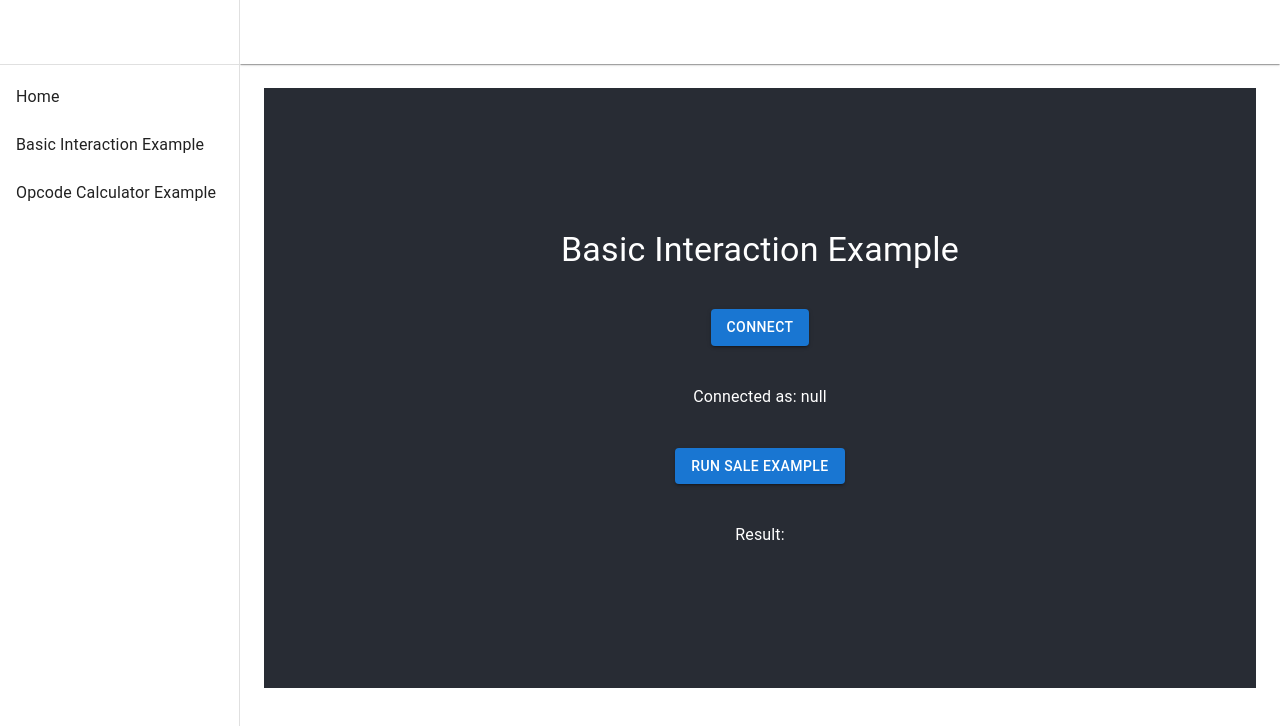
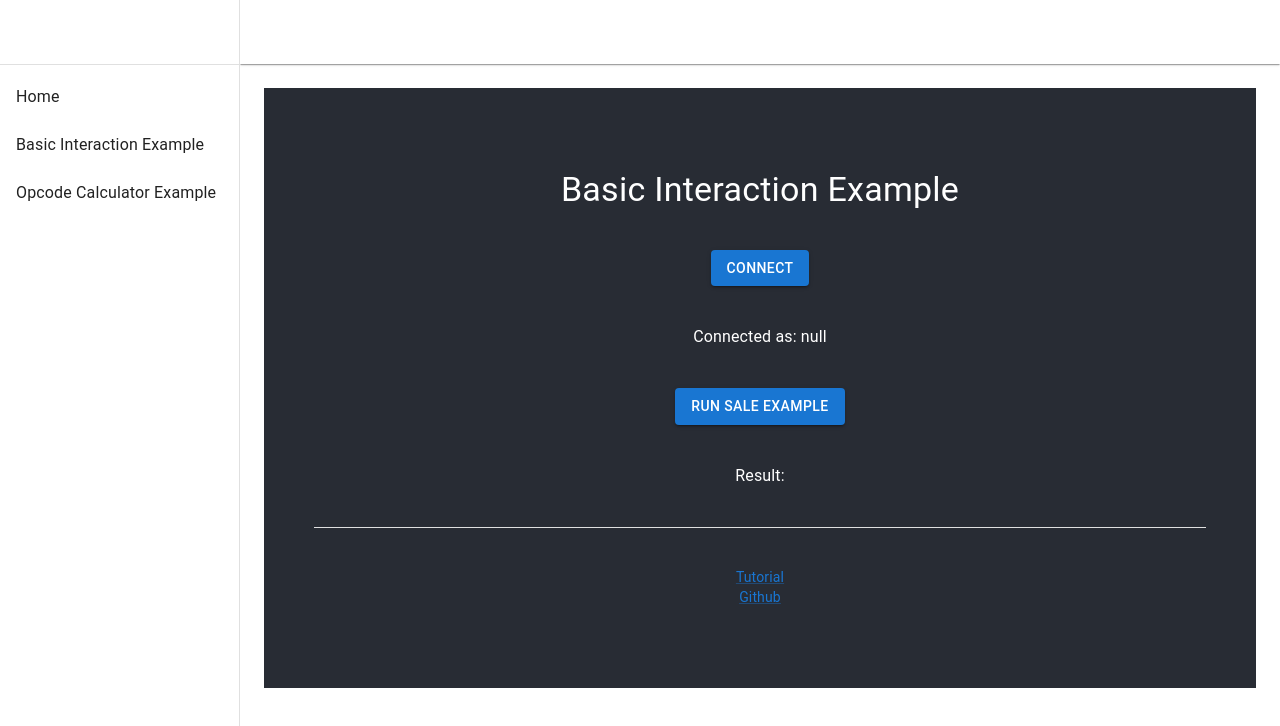
Before and after one commit to beehive-innovation/examples.rainprotocol.xyz, a React (Create React App) app: page /basic-interaction-example in a window 1280 px wide. Shown: the top 726 px of the page. Built offline with nearby package versions, Linux system fonts and the light colour scheme.

Commit message:
Add divider and github and tutorial link

```diff
--- a/src/examples/BasicInteractionExample/BasicInteractionExample.tsx
+++ b/src/examples/BasicInteractionExample/BasicInteractionExample.tsx
@@ -4,7 +4,7 @@ import { networks } from "./networks";
 // import { isAfterBlockNumber } from "./opcodeExample";
 import {ContractInterface, ethers} from 'ethers';
 import saleContractABI from "./saleContractABI.json";
-import {Button, Typography} from "@mui/material";
+import {Button, Divider, Link, Typography} from "@mui/material";
 
 export default function BasicInteractionExample({}: any) {
 
@@ -92,6 +92,20 @@ export default function BasicInteractionExample({}: any) {
 
         {/* todo add link to tutorial and github (and to this on the tutorial), also explain that material-ui is used*/}
 
+        <br/>
+
+        <Divider variant="middle" style={{ background: 'white', width: '90%' }} />
+
+        <br/>
+
+        <Link href="https://docs.rainprotocol.xyz/guides/Opcodes/running-an-opcodes-example" variant="body2">
+          Tutorial
+        </Link>
+
+        <Link href="https://github.com/beehive-innovation/examples.rainprotocol.xyz" variant="body2">
+          Github
+        </Link>
+
       </main>
     </div>
   )
--- a/src/examples/OpcodeCalculatorExample/OpcodeCalculatorExample.tsx
+++ b/src/examples/OpcodeCalculatorExample/OpcodeCalculatorExample.tsx
@@ -4,7 +4,7 @@ import { networks } from "./networks";
 // import { isAfterBlockNumber } from "./opcodeExample";
 import {ContractInterface, ethers} from 'ethers';
 import calculatorTest from "./calculatorTestABI.json";
-import {Button, Typography} from "@mui/material";
+import {Box, Button, Divider, Link, Typography} from "@mui/material";
 
 export default function OpcodeCalculatorExample({}: any) {
 
@@ -89,7 +89,22 @@ export default function OpcodeCalculatorExample({}: any) {
         <br/>
 
         <Typography>{result}</Typography>
+
+        <br/>
+
+        <Divider variant="middle" style={{ background: 'white', width: '90%' }} />
+
+        <br/>
+
+        <Link href="https://docs.rainprotocol.xyz/guides/Opcodes/running-an-opcodes-example" variant="body2">
+          Tutorial
+        </Link>
+
+        <Link href="https://github.com/beehive-innovation/examples.rainprotocol.xyz" variant="body2">
+          Github
+        </Link>
       </main>
+
     </div>
   )
 }
```
